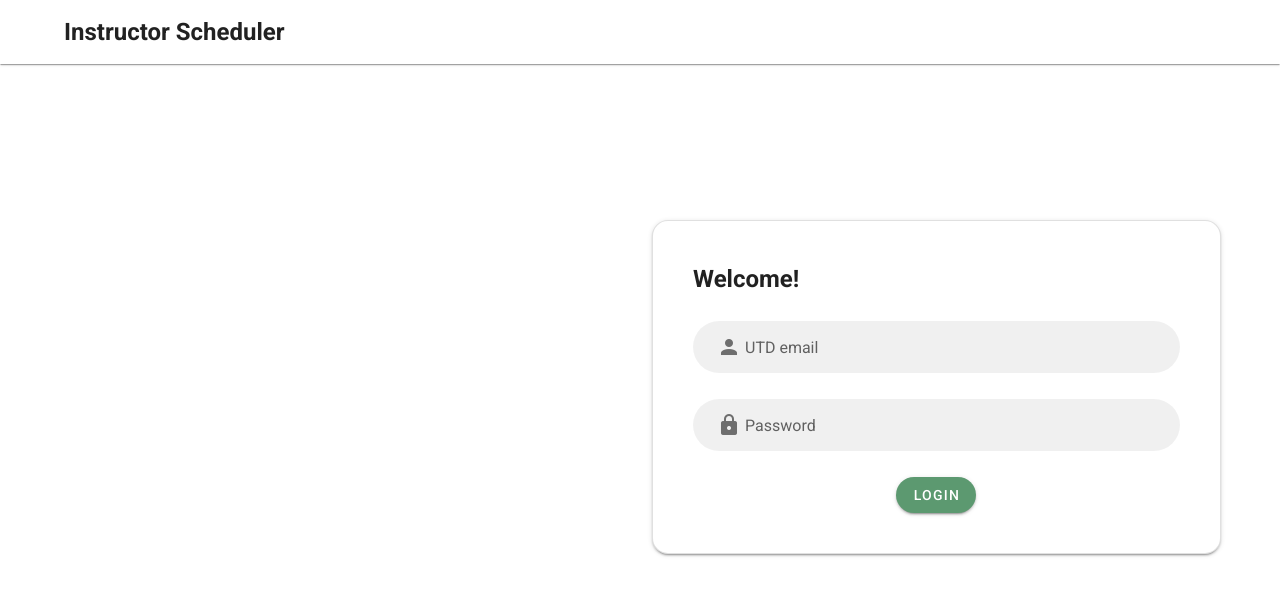
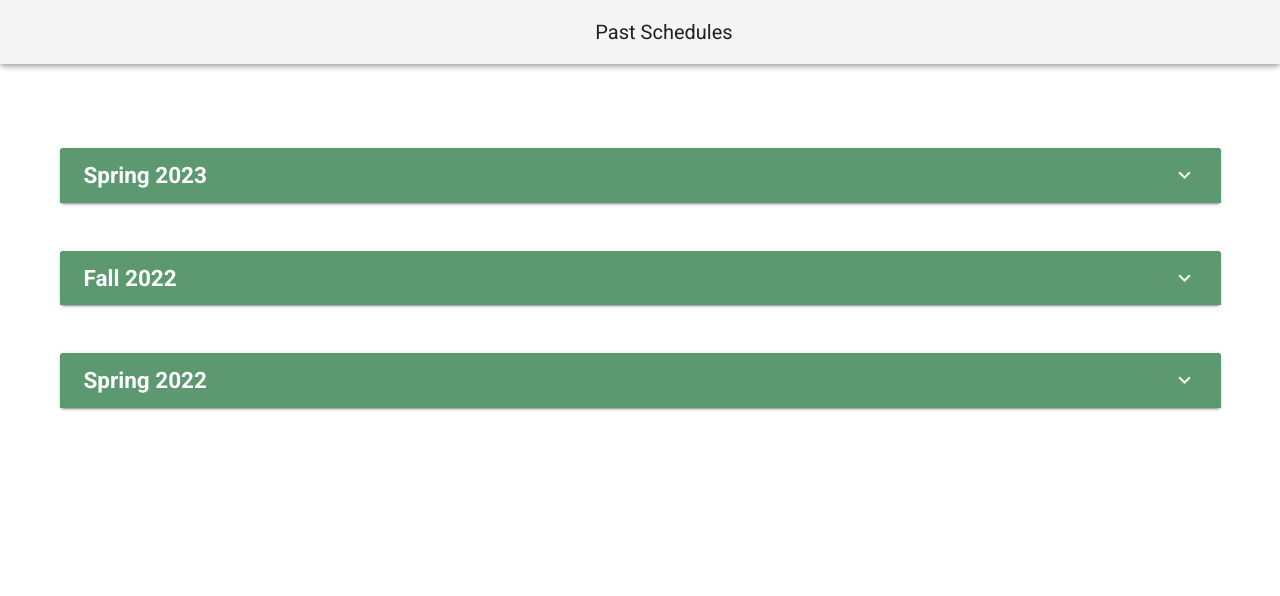
Before and after one commit to palak-bhargava/InstructorScheduler, a Vue app in the folder vue-client/: page / in a window 1280 px wide. Shown: the top 596 px of the page. Built offline with nearby package versions, Linux system fonts and the light colour scheme.

Commit message:
finished past schedules page

```diff
--- a/vue-client/src/App.vue
+++ b/vue-client/src/App.vue
@@ -1,19 +1,19 @@
 <template>
   <v-app>
     <v-main>
-      <LoginPage/>
+      <PastSchedules/>
     </v-main>
   </v-app>
 </template>
 
 <script>
-import LoginPage from './views/LoginPage';
+import PastSchedules from './views/PastSchedules';
 
 export default {
   name: 'App',
 
   components: {
-    LoginPage,
+    PastSchedules,
   },
 
   data: () => ({
--- /dev/null
+++ b/vue-client/src/views/PastSchedules.vue
@@ -0,0 +1,98 @@
+<template>
+  <v-container>
+     <v-container class="pa-0">
+    <v-app-bar
+        app
+        color="f5f5f5"
+      >
+        <div class="d-flex align-center justify-center" style="width: 100%">
+          <v-img
+            class="shrink mr-2"
+            contain
+            :src="require('../assets/IS-logo.png')"
+            transition="scale-transition"
+            width="40"
+          />
+         <v-toolbar-title class="flex text-center">
+          Past Schedules
+          </v-toolbar-title>
+        </div>
+        <v-spacer></v-spacer>
+      </v-app-bar>
+  </v-container>
+    <br><br><br>
+
+    <v-expansion-panels
+        dark
+        rounded=30
+    >
+    <v-expansion-panel
+        rounded
+    >
+      <v-expansion-panel-header
+        color="#5C9970"
+        rounded
+      >
+        <h2>Spring 2023</h2>
+      </v-expansion-panel-header>
+      <v-expansion-panel-content
+        color="#5C9970"
+        rounded
+      >
+        insert calendar here
+      </v-expansion-panel-content>
+    </v-expansion-panel>
+  </v-expansion-panels>
+
+  <br><br>
+  <v-expansion-panels
+    dark
+  >
+    <v-expansion-panel>
+      <v-expansion-panel-header
+        color="#5C9970"
+      >
+        <h2>Fall 2022</h2>
+      </v-expansion-panel-header>
+      <v-expansion-panel-content
+        color="#5C9970"
+      >
+        Lorem ipsum dolor sit amet, consectetur adipiscing elit, sed do eiusmod tempor incididunt ut labore et dolore magna aliqua. Ut enim ad minim veniam, quis nostrud exercitation ullamco laboris nisi ut aliquip ex ea commodo consequat.
+      </v-expansion-panel-content>
+    </v-expansion-panel>
+  </v-expansion-panels>
+
+  <br><br>
+  <v-expansion-panels
+    dark
+  >
+    <v-expansion-panel>
+      <v-expansion-panel-header
+        color="#5C9970"
+      >
+        <h2>Spring 2022</h2>
+      </v-expansion-panel-header>
+      <v-expansion-panel-content
+        color="#5C9970"
+      >
+        Lorem ipsum dolor sit amet, consectetur adipiscing elit, sed do eiusmod tempor incididunt ut labore et dolore magna aliqua. Ut enim ad minim veniam, quis nostrud exercitation ullamco laboris nisi ut aliquip ex ea commodo consequat.
+      </v-expansion-panel-content>
+    </v-expansion-panel>
+  </v-expansion-panels>
+
+  </v-container>
+</template>
+
+<script>
+
+  export default {
+    name: 'PastSchedules',
+
+    data: () => ({
+
+    }),
+  }
+</script>
+
+<style>
+</style>
```
